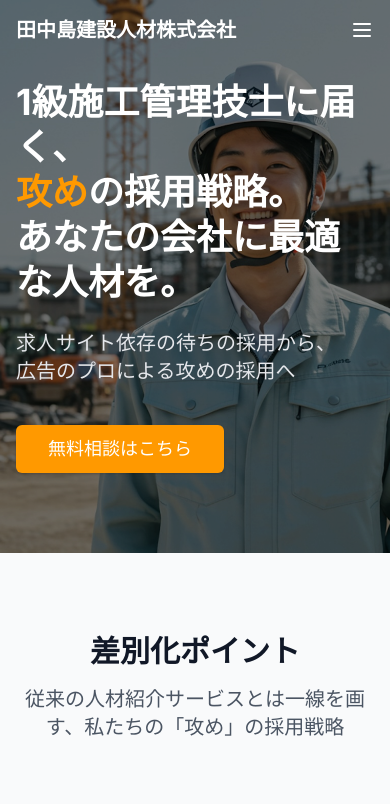
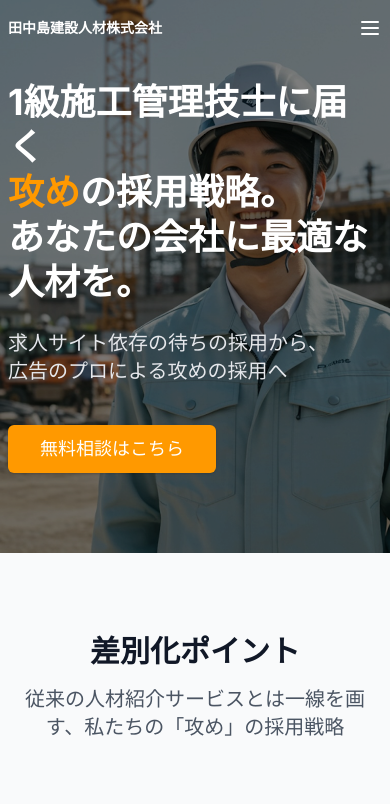
Before and after one commit to inabayukji/jimaken-website, a Next.js app: page / in a window 390 px wide. Shown: the top 804 px of the page. Built offline with nearby package versions, Linux system fonts and the light colour scheme.

Commit message:
ヘッダーのロゴテキストを「田中島建設人材株式会社」に修正、スマホ表示を最適化

```diff
--- a/components/Header.tsx
+++ b/components/Header.tsx
@@ -32,11 +32,11 @@ export default function Header() {
           : "bg-transparent py-4"
       )}
     >
-      <div className="container mx-auto px-4 sm:px-6 lg:px-8">
+      <div className="container mx-auto px-2 sm:px-4 lg:px-8">
         <div className="flex items-center">
           {/* ロゴ */}
           <Link href="/" className="flex items-center">
-            <span className={`text-xl font-bold ${isScrolled ? 'text-[#0052CC]' : 'text-white'}`}>
+            <span className={`text-sm sm:text-lg md:text-xl font-bold whitespace-nowrap ${isScrolled ? 'text-[#0052CC]' : 'text-white'}`}>
               田中島建設人材株式会社
             </span>
           </Link>
--- a/components/home/HeroSection.tsx
+++ b/components/home/HeroSection.tsx
@@ -19,7 +19,7 @@ export default function HeroSection() {
         }}
       ></div>
 
-      <div className="container mx-auto px-4 sm:px-6 lg:px-8 py-20 md:py-28 lg:py-36 relative z-20">
+      <div className="container mx-auto px-2 sm:px-4 lg:px-8 py-20 md:py-28 lg:py-36 relative z-20">
         <div className="max-w-4xl">
           <motion.h1
             className="text-4xl md:text-5xl lg:text-6xl font-bold leading-tight"
@@ -27,7 +27,7 @@ export default function HeroSection() {
             animate={{ opacity: 1, y: 0 }}
             transition={{ duration: 0.5 }}
           >
-            1級施工管理技士に届く、<br />
+            1級施工管理技士に届く<br />
             <span className="text-[#FF9900]">攻め</span>の採用戦略。<br />
             あなたの会社に最適な人材を。
           </motion.h1>
```
